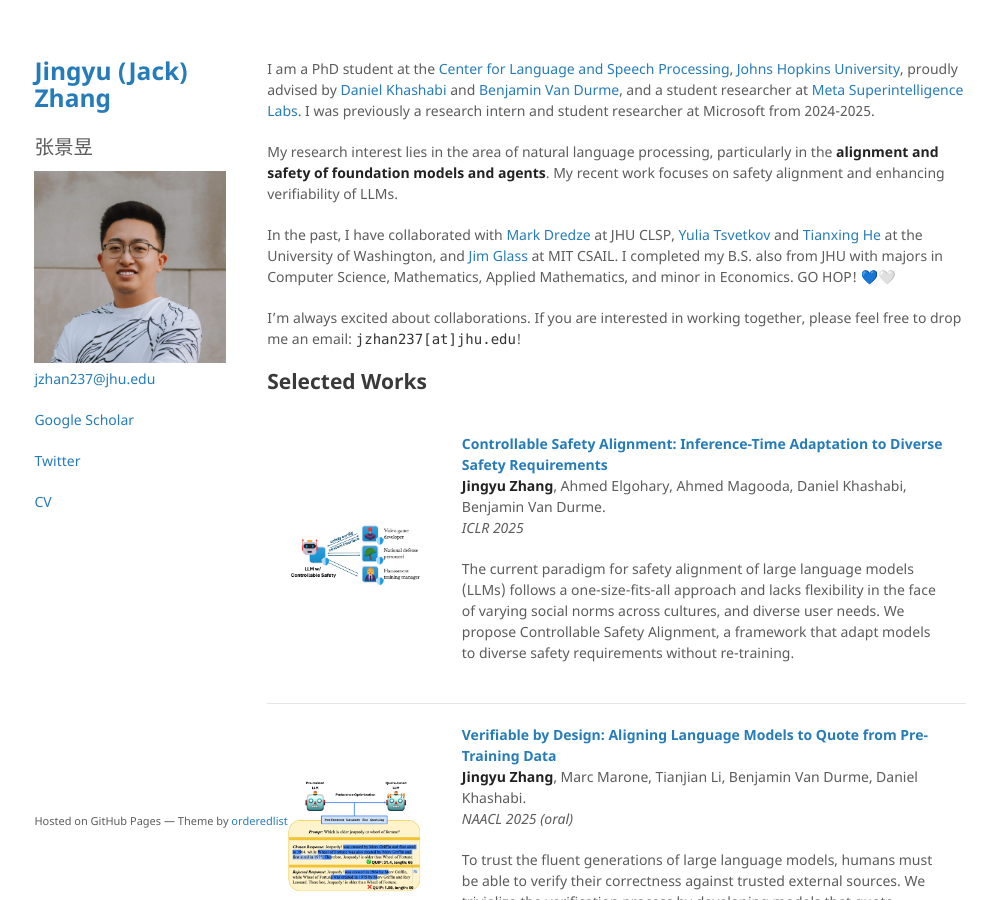
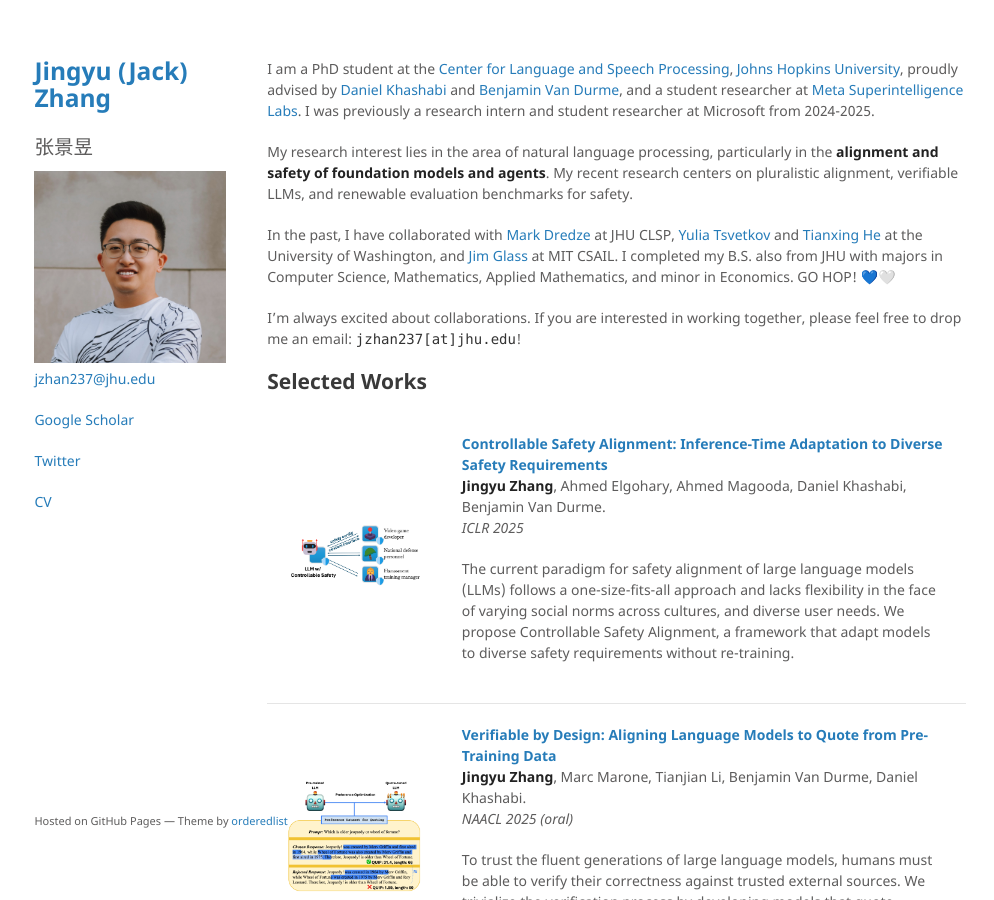
Before and after one commit to jackjyzhang/jackjyzhang.github.io, a Jekyll site: the page built from index.md, in a window 1280 px wide and 900 px high. Shown: the whole window, without its empty margins (140-1134 px from the left). Built offline with Jekyll 4.4.1, drawn with Linux system fonts in a browser that asks for light colours; comment, search, counter and statistics services are not loaded.

Commit message:
Revise research interests in index.md
Updated research interests to include pluralistic alignment and renewable evaluation benchmarks.

```diff
--- a/index.md
+++ b/index.md
@@ -6,7 +6,7 @@ I am a PhD student at the [Center for Language and Speech Processing](https://ww
 
 <!-- My research interest lies in the area of natural language processing. I am particularly interested in the responsible development and deployment of foundation models. Recently, I am focusing on safety alignment and enhancing attribution of LLMs. -->
 
-My research interest lies in the area of natural language processing, particularly in the **alignment and safety of foundation models and agents**. My recent work focuses on safety alignment and enhancing verifiability of LLMs.
+My research interest lies in the area of natural language processing, particularly in the **alignment and safety of foundation models and agents**. My recent research centers on pluralistic alignment, verifiable LLMs, and renewable evaluation benchmarks for safety.
 
 In the past, I have collaborated with [Mark Dredze](https://www.cs.jhu.edu/~mdredze/) at JHU CLSP, [Yulia Tsvetkov](https://homes.cs.washington.edu/~yuliats/) and [Tianxing He](https://cloudygoose.github.io/) at the University of Washington, and [Jim Glass](http://people.csail.mit.edu/jrg/) at MIT CSAIL. I completed my B.S. also from JHU with majors in Computer Science, Mathematics, Applied Mathematics, and minor in Economics. GO HOP! 💙🤍
 
```
